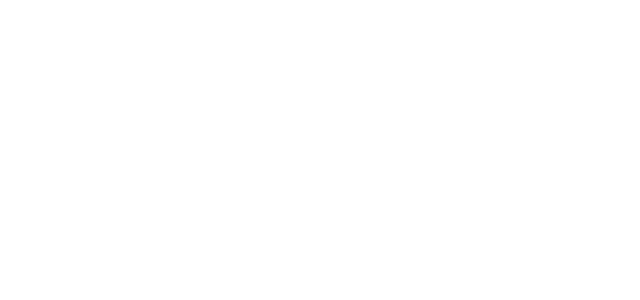
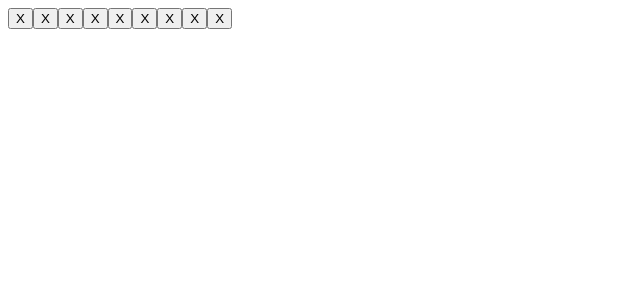
Before and after one commit to SagarMainali/tic_tac_toe, a React (Vite) app: page / in a window 1280 px wide. Shown: the top 300 px of the page, without its empty margins (0-640 px from the left). Built offline with nearby package versions, Linux system fonts and the light colour scheme.

Commit message:
added Square component

```diff
--- a/src/Board.tsx
+++ b/src/Board.tsx
@@ -1,8 +1,19 @@
+import Square from "./Square"
+
 function Board() {
 
   return (
-    <div>
-    </div>
+    <>
+      <Square />
+      <Square />
+      <Square />
+      <Square />
+      <Square />
+      <Square />
+      <Square />
+      <Square />
+      <Square />
+    </>
   )
 }
 
--- /dev/null
+++ b/src/Square.tsx
@@ -0,0 +1,9 @@
+function Square() {
+    return (
+        <button>
+            X
+        </button>
+    )
+}
+
+export default Square
```
